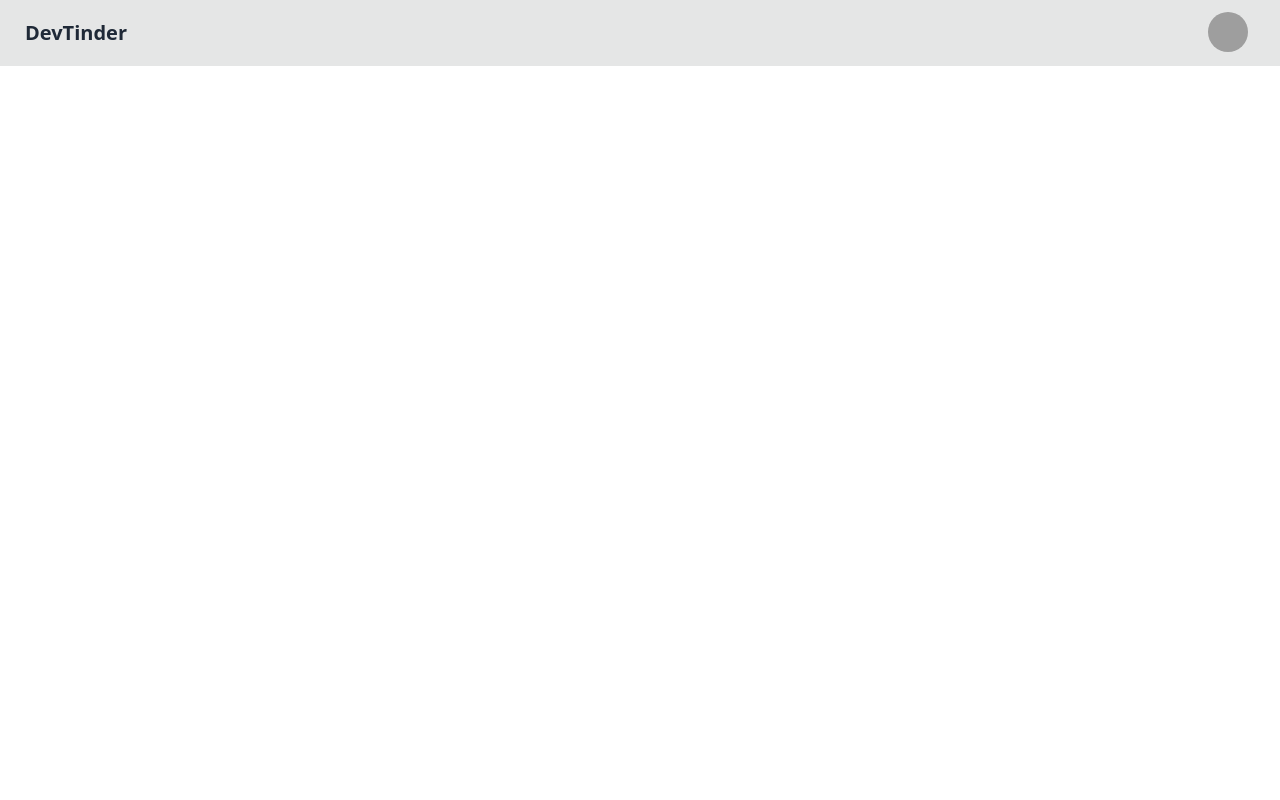
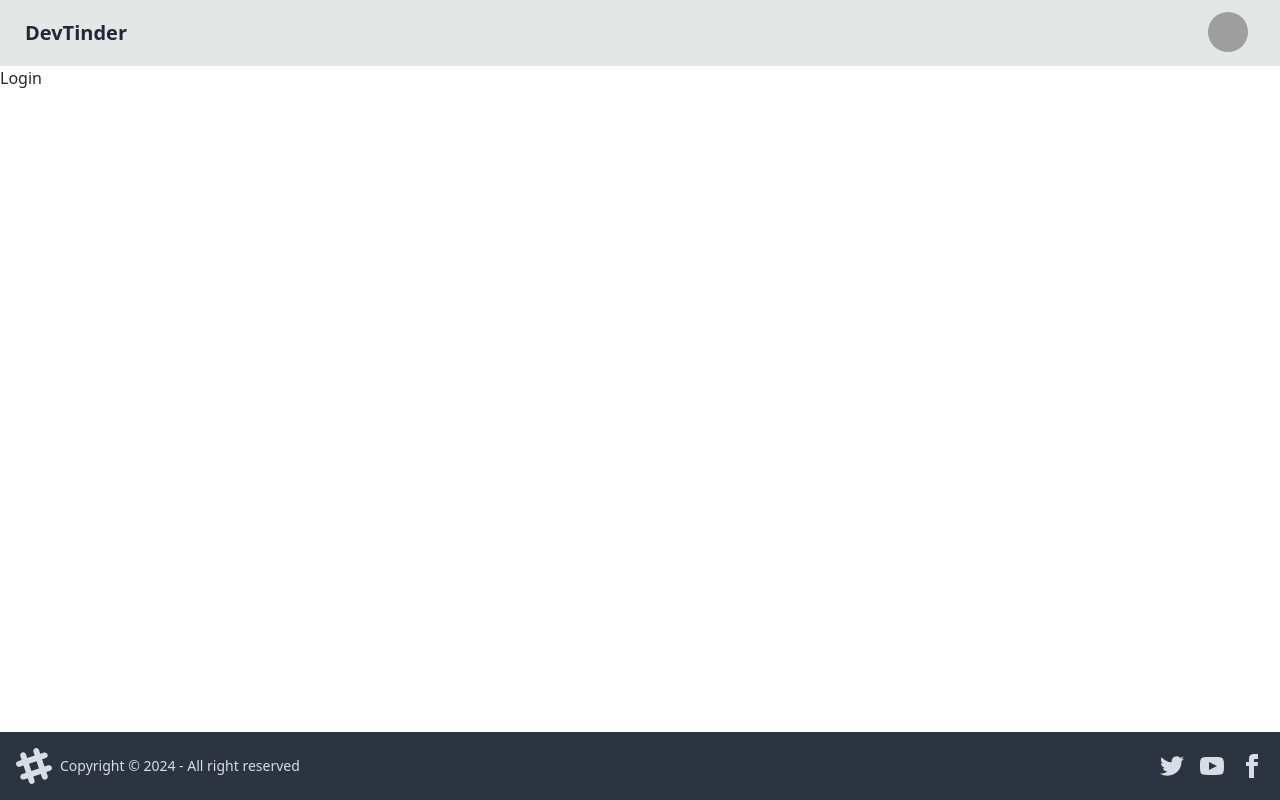
Before and after one commit to ronik85/devTinder_fe, a React (Vite) app: page /login in a window 1280 px wide. Built offline with nearby package versions, Linux system fonts and the light colour scheme; grey boxes are pictures that could not be loaded.

Commit message:
Router and setup

```diff
--- a/package.json
+++ b/package.json
@@ -11,7 +11,8 @@
   },
   "dependencies": {
     "react": "^18.3.1",
-    "react-dom": "^18.3.1"
+    "react-dom": "^18.3.1",
+    "react-router-dom": "^7.1.0"
   },
   "devDependencies": {
     "@eslint/js": "^9.17.0",
--- a/src/App.jsx
+++ b/src/App.jsx
@@ -1,44 +1,23 @@
+import { BrowserRouter, Route, Routes } from "react-router-dom";
+import Navbar from "./Navbar";
+import Login from "./Login";
+import Body from "./Body";
+import Profile from "./Profile";
+
 function App() {
   return (
     <>
-      <div className="navbar bg-base-300">
-        <div className="flex-1">
-          <a className="btn btn-ghost text-xl">DevTinder</a>
-        </div>
-        <div className="flex-none gap-2">
-          <div className="dropdown dropdown-end mx-5">
-            <div
-              tabIndex={0}
-              role="button"
-              className="btn btn-ghost btn-circle avatar"
-            >
-              <div className="w-10 rounded-full">
-                <img
-                  alt="Tailwind CSS Navbar component"
-                  src="https://img.daisyui.com/images/stock/photo-1534528741775-53994a69daeb.webp"
-                />
-              </div>
-            </div>
-            <ul
-              tabIndex={0}
-              className="menu menu-sm dropdown-content bg-base-100 rounded-box z-[1] mt-3 w-52 p-2 shadow"
-            >
-              <li>
-                <a className="justify-between">
-                  Profile
-                  <span className="badge">New</span>
-                </a>
-              </li>
-              <li>
-                <a>Settings</a>
-              </li>
-              <li>
-                <a>Logout</a>
-              </li>
-            </ul>
-          </div>
-        </div>
-      </div>
+      <BrowserRouter basename="/">
+        <Routes>
+          <Route path="/" element={<Body />}>
+            {/* <Route path="/" element={<Feed />} /> */}
+            <Route path="/login" element={<Login />} />
+            <Route path="/profile" element={<Profile />} />
+            {/* <Route path="/connections" element={<Connections />} />
+            <Route path="/requests" element={<Requests />} /> */}
+          </Route>
+        </Routes>
+      </BrowserRouter>
     </>
   );
 }
--- /dev/null
+++ b/src/Body.jsx
@@ -0,0 +1,16 @@
+import React from "react";
+import Navbar from "./Navbar";
+import { Outlet } from "react-router-dom";
+import Footer from "./Footer";
+
+const Body = () => {
+  return (
+    <div>
+      <Navbar />
+      <Outlet />
+      <Footer />
+    </div>
+  );
+};
+
+export default Body;
--- /dev/null
+++ b/src/Footer.jsx
@@ -0,0 +1,59 @@
+import React from "react";
+
+const Footer = () => {
+  return (
+    <footer className="footer bg-neutral text-neutral-content items-center p-4 fixed bottom-0 w-full">
+      <aside className="grid-flow-col items-center">
+        <svg
+          width="36"
+          height="36"
+          viewBox="0 0 24 24"
+          xmlns="http://www.w3.org/2000/svg"
+          fillRule="evenodd"
+          clipRule="evenodd"
+          className="fill-current"
+        >
+          <path d="M22.672 15.226l-2.432.811.841 2.515c.33 1.019-.209 2.127-1.23 2.456-1.15.325-2.148-.321-2.463-1.226l-.84-2.518-5.013 1.677.84 2.517c.391 1.203-.434 2.542-1.831 2.542-.88 0-1.601-.564-1.86-1.314l-.842-2.516-2.431.809c-1.135.328-2.145-.317-2.463-1.229-.329-1.018.211-2.127 1.231-2.456l2.432-.809-1.621-4.823-2.432.808c-1.355.384-2.558-.59-2.558-1.839 0-.817.509-1.582 1.327-1.846l2.433-.809-.842-2.515c-.33-1.02.211-2.129 1.232-2.458 1.02-.329 2.13.209 2.461 1.229l.842 2.515 5.011-1.677-.839-2.517c-.403-1.238.484-2.553 1.843-2.553.819 0 1.585.509 1.85 1.326l.841 2.517 2.431-.81c1.02-.33 2.131.211 2.461 1.229.332 1.018-.21 2.126-1.23 2.456l-2.433.809 1.622 4.823 2.433-.809c1.242-.401 2.557.484 2.557 1.838 0 .819-.51 1.583-1.328 1.847m-8.992-6.428l-5.01 1.675 1.619 4.828 5.011-1.674-1.62-4.829z"></path>
+        </svg>
+        <p>Copyright © {new Date().getFullYear()} - All right reserved</p>
+      </aside>
+      <nav className="grid-flow-col gap-4 md:place-self-center md:justify-self-end">
+        <a>
+          <svg
+            xmlns="http://www.w3.org/2000/svg"
+            width="24"
+            height="24"
+            viewBox="0 0 24 24"
+            className="fill-current"
+          >
+            <path d="M24 4.557c-.883.392-1.832.656-2.828.775 1.017-.609 1.798-1.574 2.165-2.724-.951.564-2.005.974-3.127 1.195-.897-.957-2.178-1.555-3.594-1.555-3.179 0-5.515 2.966-4.797 6.045-4.091-.205-7.719-2.165-10.148-5.144-1.29 2.213-.669 5.108 1.523 6.574-.806-.026-1.566-.247-2.229-.616-.054 2.281 1.581 4.415 3.949 4.89-.693.188-1.452.232-2.224.084.626 1.956 2.444 3.379 4.6 3.419-2.07 1.623-4.678 2.348-7.29 2.04 2.179 1.397 4.768 2.212 7.548 2.212 9.142 0 14.307-7.721 13.995-14.646.962-.695 1.797-1.562 2.457-2.549z"></path>
+          </svg>
+        </a>
+        <a>
+          <svg
+            xmlns="http://www.w3.org/2000/svg"
+            width="24"
+            height="24"
+            viewBox="0 0 24 24"
+            className="fill-current"
+          >
+            <path d="M19.615 3.184c-3.604-.246-11.631-.245-15.23 0-3.897.266-4.356 2.62-4.385 8.816.029 6.185.484 8.549 4.385 8.816 3.6.245 11.626.246 15.23 0 3.897-.266 4.356-2.62 4.385-8.816-.029-6.185-.484-8.549-4.385-8.816zm-10.615 12.816v-8l8 3.993-8 4.007z"></path>
+          </svg>
+        </a>
+        <a>
+          <svg
+            xmlns="http://www.w3.org/2000/svg"
+            width="24"
+            height="24"
+            viewBox="0 0 24 24"
+            className="fill-current"
+          >
+            <path d="M9 8h-3v4h3v12h5v-12h3.642l.358-4h-4v-1.667c0-.955.192-1.333 1.115-1.333h2.885v-5h-3.808c-3.596 0-5.192 1.583-5.192 4.615v3.385z"></path>
+          </svg>
+        </a>
+      </nav>
+    </footer>
+  );
+};
+
+export default Footer;
--- /dev/null
+++ b/src/Login.jsx
@@ -0,0 +1,7 @@
+import React from "react";
+
+const Login = () => {
+  return <div>Login</div>;
+};
+
+export default Login;
--- /dev/null
+++ b/src/Navbar.jsx
@@ -0,0 +1,48 @@
+import React from "react";
+
+const Navbar = () => {
+  return (
+    <>
+      <div className="navbar bg-base-300">
+        <div className="flex-1">
+          <a className="btn btn-ghost text-xl">DevTinder</a>
+        </div>
+        <div className="flex-none gap-2">
+          <div className="dropdown dropdown-end mx-5">
+            <div
+              tabIndex={0}
+              role="button"
+              className="btn btn-ghost btn-circle avatar"
+            >
+              <div className="w-10 rounded-full">
+                <img
+                  alt="Tailwind CSS Navbar component"
+                  src="https://img.daisyui.com/images/stock/photo-1534528741775-53994a69daeb.webp"
+                />
+              </div>
+            </div>
+            <ul
+              tabIndex={0}
+              className="menu menu-sm dropdown-content bg-base-100 rounded-box z-[1] mt-3 w-52 p-2 shadow"
+            >
+              <li>
+                <a className="justify-between">
+                  Profile
+                  <span className="badge">New</span>
+                </a>
+              </li>
+              <li>
+                <a>Settings</a>
+              </li>
+              <li>
+                <a>Logout</a>
+              </li>
+            </ul>
+          </div>
+        </div>
+      </div>
+    </>
+  );
+};
+
+export default Navbar;
--- /dev/null
+++ b/src/Profile.jsx
@@ -0,0 +1,7 @@
+import React from "react";
+
+const Profile = () => {
+  return <div>Profile</div>;
+};
+
+export default Profile;
```
Also changed, not shown: 1 other file (tests, documents, lock files or other folders).
